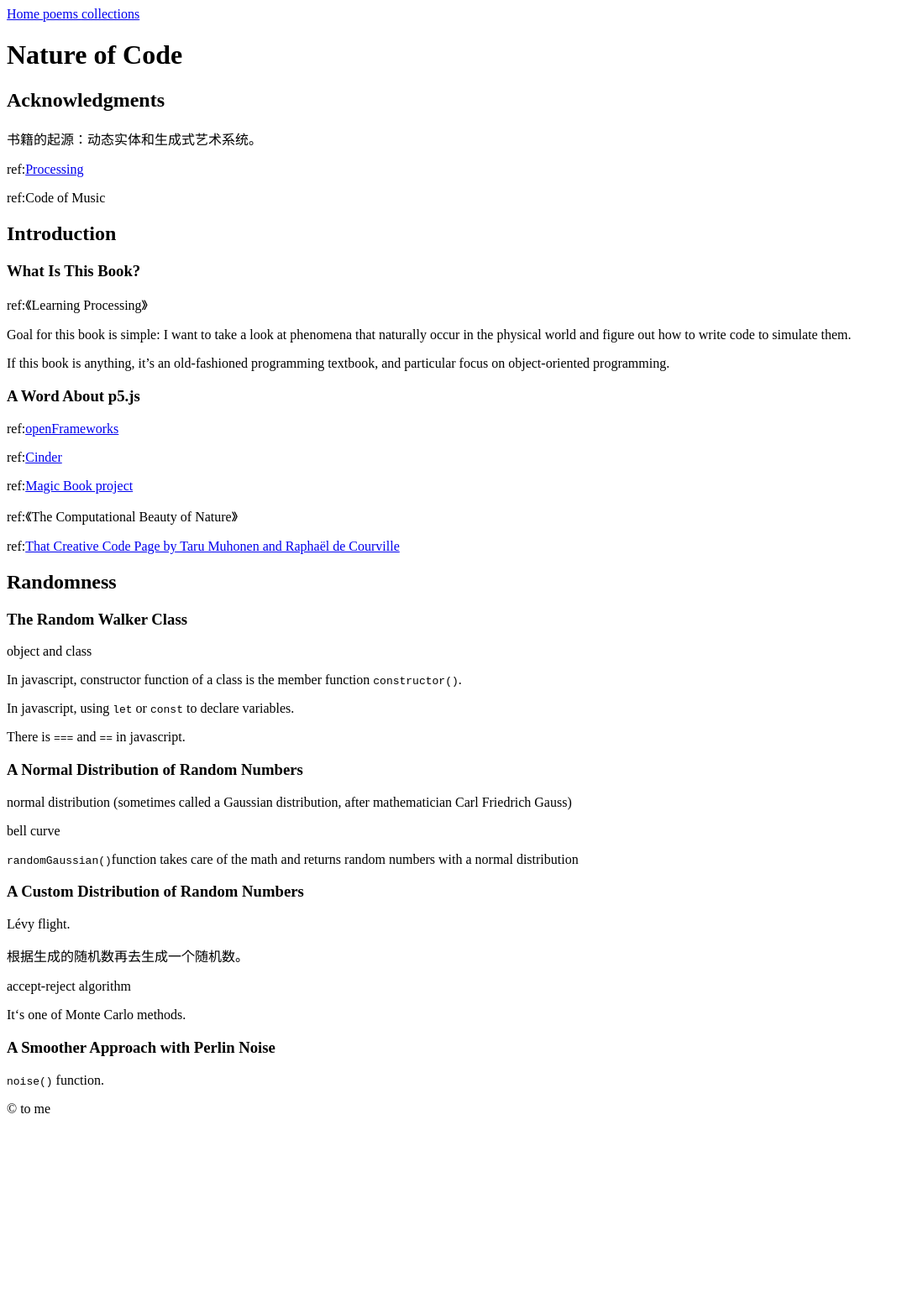
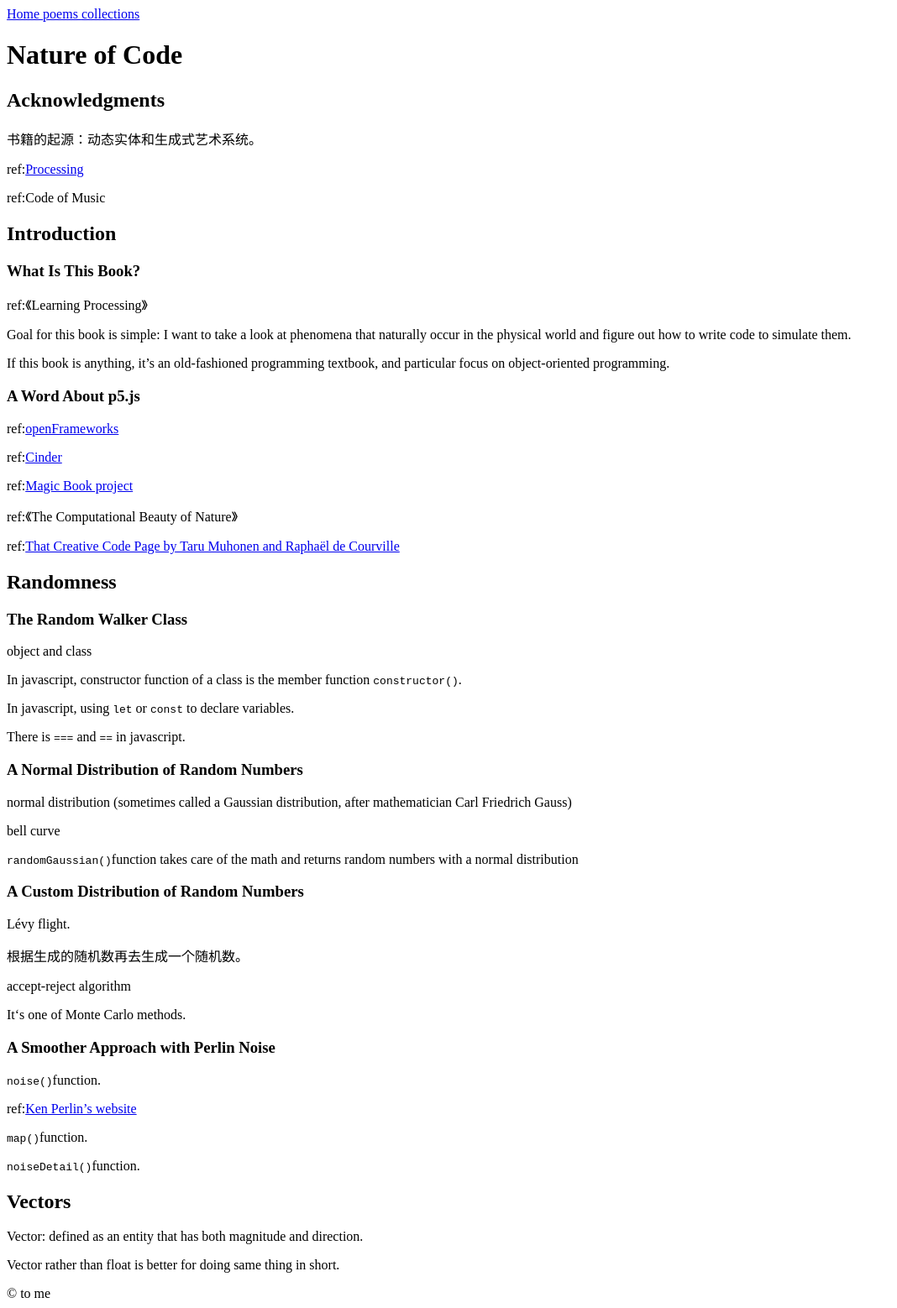
Before and after one commit to WSQS/blog, a Jekyll site: the page built from _posts/2025-01-11-nature_of_code.md, in a window 1280 px wide. Shown: the whole page at 84% size, without its empty margins (0-1068 px from the left). Built offline with Jekyll 4.4.1, drawn with Linux system fonts in a browser that asks for light colours; our own code applies the rules of GitHub Pages for plain Markdown files; before the commit the page ends 1338 px from its top, so only the background shows below that.

Commit message:
add note

```diff
--- a/_posts/2025-01-11-nature_of_code.md
+++ b/_posts/2025-01-11-nature_of_code.md
@@ -68,4 +68,16 @@ It‘s one of Monte Carlo methods.
 
 ### A Smoother Approach with Perlin Noise
 
-`noise()` function.
+`noise()`function.
+
+ref:[Ken Perlin’s website](https://mrl.cs.nyu.edu/~perlin/doc/oscar.html)
+
+`map()`function.
+
+`noiseDetail()`function.
+
+## Vectors
+
+Vector: defined as an entity that has both magnitude and direction.
+
+Vector rather than float is better for doing same thing in short.
```
Also changed, not shown: _code/computer_graphics/GAMES101/lecture08_shading_shading.md (+1 -1 lines), _code/computer_graphics/GAMES101/lecture21_animation.md (+1 -1 lines).
